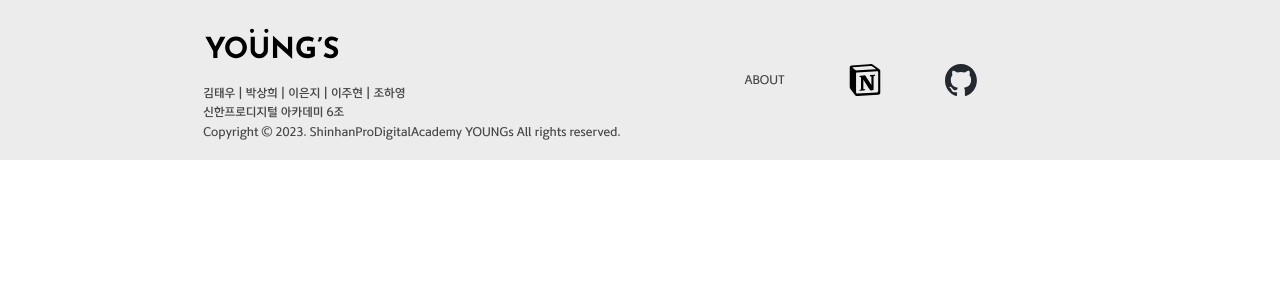
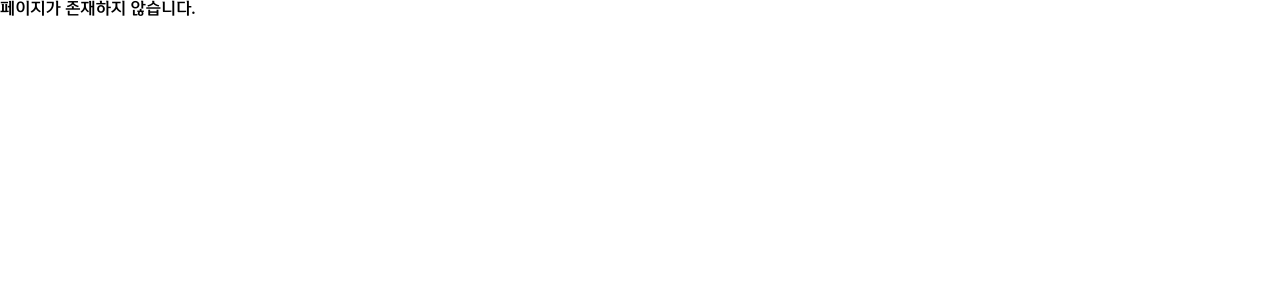
Before and after one commit to shinhanProject/youngs-front, a React (Create React App) app: page /login in a window 1280 px wide. Shown: the top 300 px of the page. Built offline with nearby package versions, Linux system fonts and the light colour scheme; a web font is replaced by a local one.

Commit message:
[#11] : refactor - notfound 코드 정리

```diff
--- a/src/pages/NotFound/index.jsx
+++ b/src/pages/NotFound/index.jsx
@@ -1,11 +1,6 @@
-import "../../styles/reset.css";
-import { Footer } from "../../components";
-
 const NotFound = () => {
   return (
-    <Footer>
       <div>페이지가 존재하지 않습니다.</div>
-    </Footer>
   );
 };
 
```
